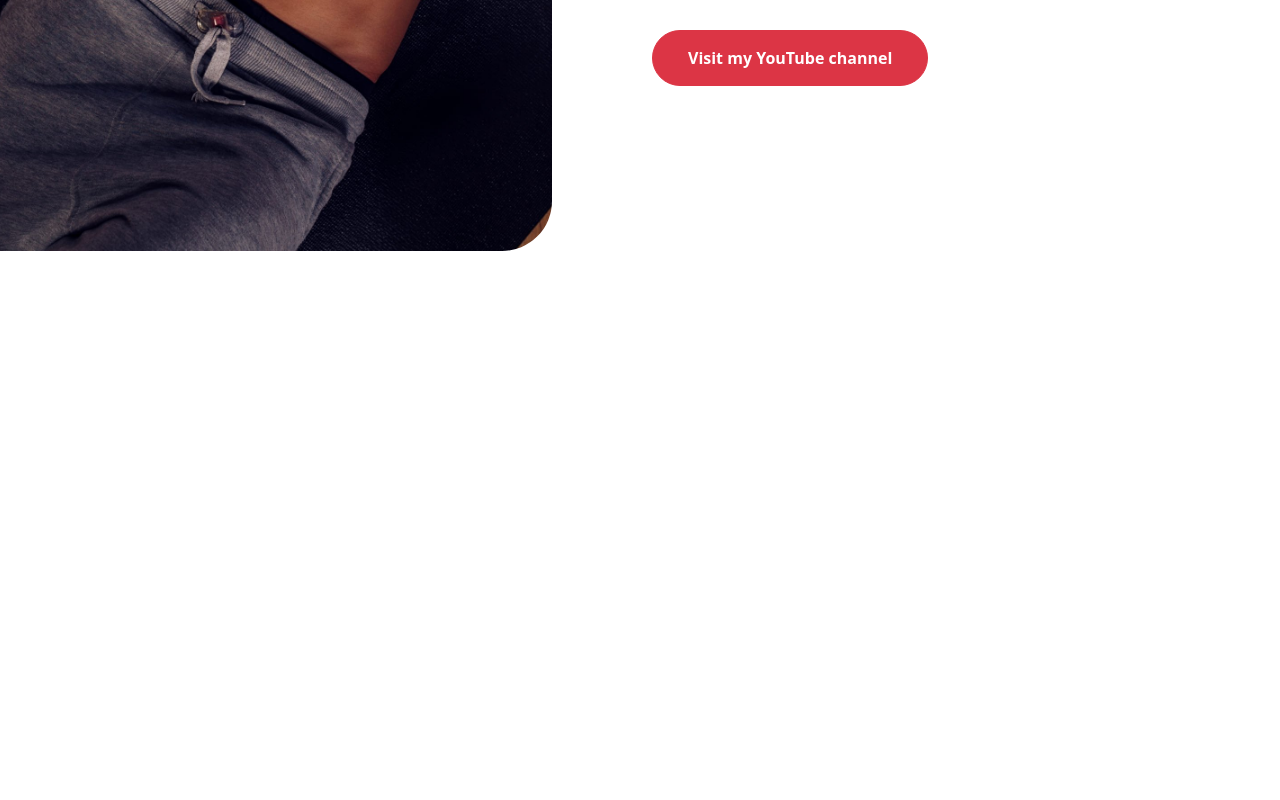
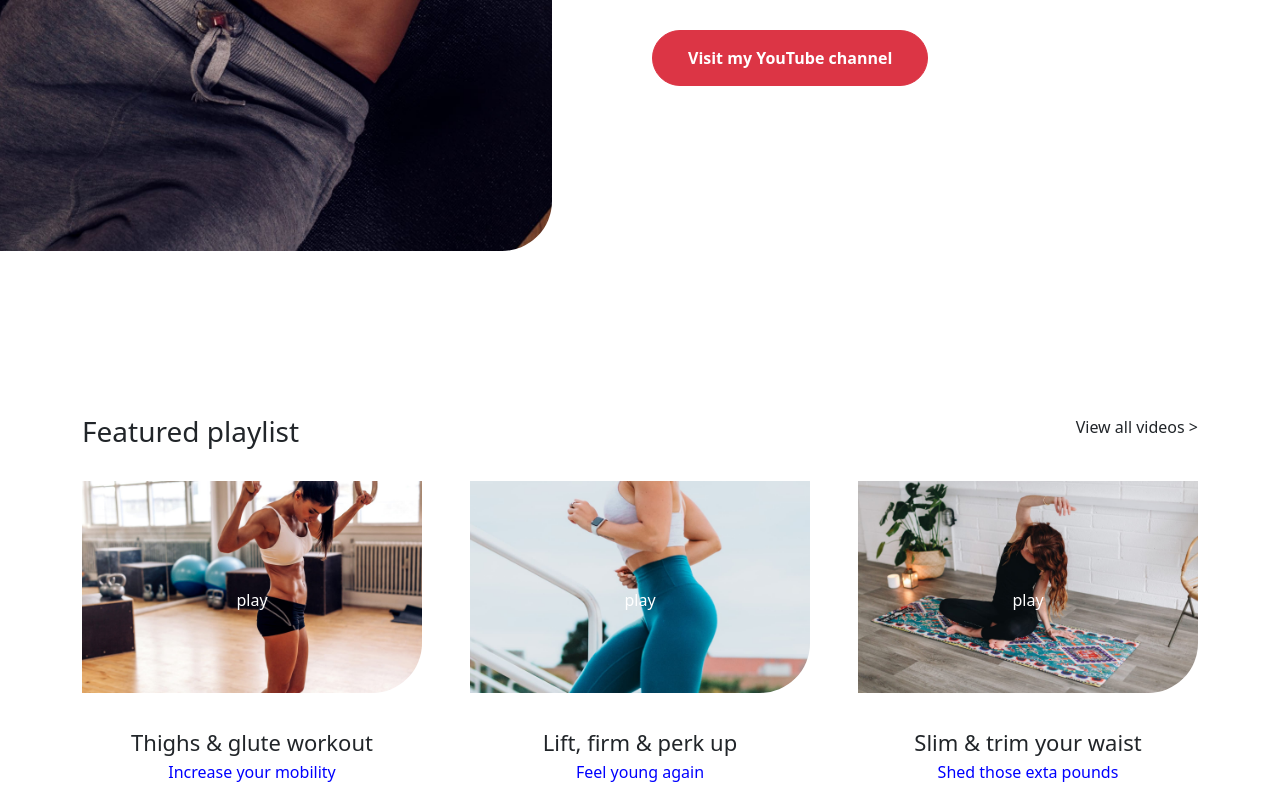
Before and after one commit to Jero1304/proj-html-vuejs, a Vue app: page / in a window 1280 px wide. Shown: the part 2691-3491 px from the top of the page. Before the commit the page ends 2942 px from the top, so only its background shows below. Built offline with nearby package versions, Linux system fonts and the light colour scheme.

Commit message:
FEAT playlist content

```diff
--- a/src/App.vue
+++ b/src/App.vue
@@ -3,6 +3,7 @@ import Navbar from './components/Navbar.vue';
 import Hero from './components/Hero.vue';
 import Service from './components/Service.vue';
 import ChannelYT from './components/ChannelYT.vue';
+import Playlist from './components/Playlist.vue';
 </script>
 
 <template>
@@ -14,6 +15,7 @@ import ChannelYT from './components/ChannelYT.vue';
   <main>
     <Service/>
     <ChannelYT/>
+    <Playlist/>
   </main>
 </template>
 
--- /dev/null
+++ b/src/components/Playlist.vue
@@ -0,0 +1,82 @@
+<template>
+    <div class="container">
+        <div class="row py-4">
+            <h3 class="col">Featured playlist</h3>
+            <p class="col d-flex justify-content-end mb-0"> View all videos ></p>
+        </div>
+        <div class="row gap-4">
+            <div class="card col">
+                <div class="cover">
+                    <p class="play">play</p>
+                    <img src="../img/video2-2x.jpg" class="card-img-top" alt="...">
+                </div>
+                <div class="card-body">
+                    <h3 class="card-title">Thighs & glute workout</h3>
+                    <p class="card-subtitle">Increase your mobility</p>
+                </div>
+            </div>
+
+            <div class="card col">
+                <div class="cover">
+                    <p class="play">play</p>
+                    <img src="../img/video7-2x.jpg" class="card-img-top" alt="...">
+                </div>
+                <div class="card-body">
+                    <h3 class="card-title">Lift, firm & perk up</h3>
+                    <p class="card-subtitle">Feel young again</p>
+                </div>
+            </div>
+
+            <div class="card col">
+                <div class="cover">
+                    <p class="play">play</p>
+                    <img src="../img/video9-2x.jpg" class="card-img-top" alt="...">
+                </div>
+                <div class="card-body">
+                    <h3 class="card-title">Slim & trim your waist</h3>
+                    <p class="card-subtitle">Shed those exta pounds</p>
+                </div>
+            </div>
+
+
+        </div>
+    </div>
+</template>
+
+<script>
+
+</script>
+
+<style scoped lang="scss">
+.container{
+    padding-top: 140px;
+    .card{
+        width: 400px;
+        border: none;
+        position: relative;
+        .cover{
+            .play{
+                color: white;
+                position: absolute;
+                top: 30%;
+                right: 50%;
+                transform: translate(50%,50%);
+            }
+            img{
+                border-radius: 0 0 50px;
+            }
+        }
+        .card-body{
+            text-align: center;
+            margin-top: 20px;
+            .card-title{
+                font-size: 22px;
+            }
+            .card-subtitle{
+                font-size: 16px;
+                color: blue;
+            }
+        }
+    }
+}
+</style>
```
